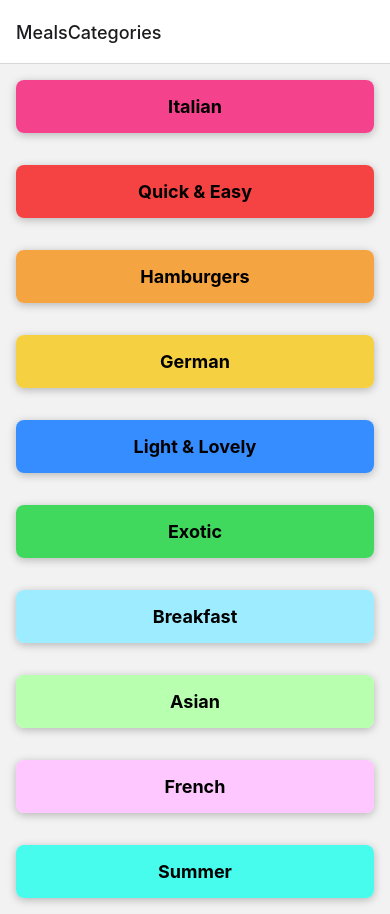
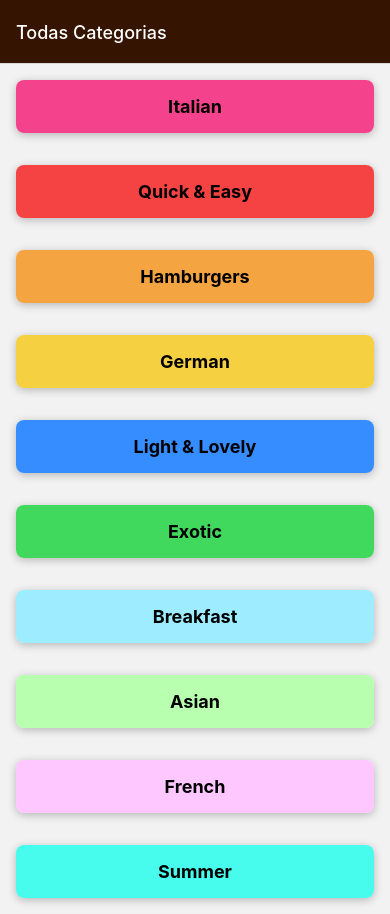
Before and after one commit to MatheusRyuki/React-Native-Refeicoes, a React Native app: screen / in a window 390 px wide. Built offline with nearby package versions, Linux system fonts and the light colour scheme.

Commit message:
estilizando header e backgrounds

```diff
--- a/App.js
+++ b/App.js
@@ -13,8 +13,24 @@
     <>
       <StatusBar style="dark" />
       <NavigationContainer>
-        <Stack.Navigator>
-          <Stack.Screen name="MealsCategories" component={CategoriesScreen} />
+        <Stack.Navigator
+          screenOptions={{
+            headerStyle: {
+              backgroundColor: "#351401",
+            },
+            headerTintColor: "white",
+            contentStyle: {
+              backgroundColor: "#3f2f25",
+            },
+          }}
+        >
+          <Stack.Screen
+            name="MealsCategories"
+            component={CategoriesScreen}
+            options={{
+              title: "Todas Categorias",
+            }}
+          />
           <Stack.Screen name="MealsOverview" component={MealsOverviewScreen} />
         </Stack.Navigator>
       </NavigationContainer>
```
